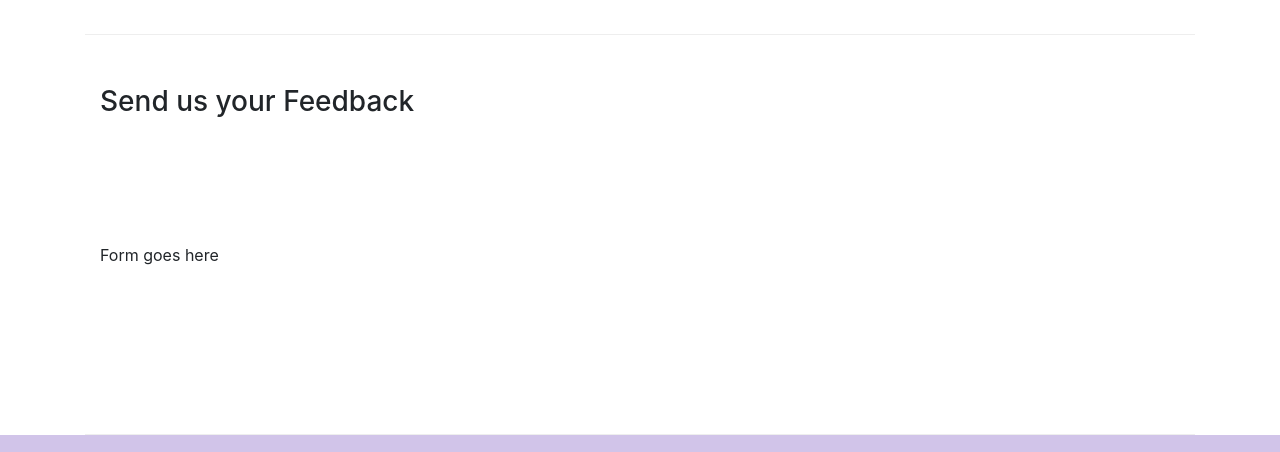
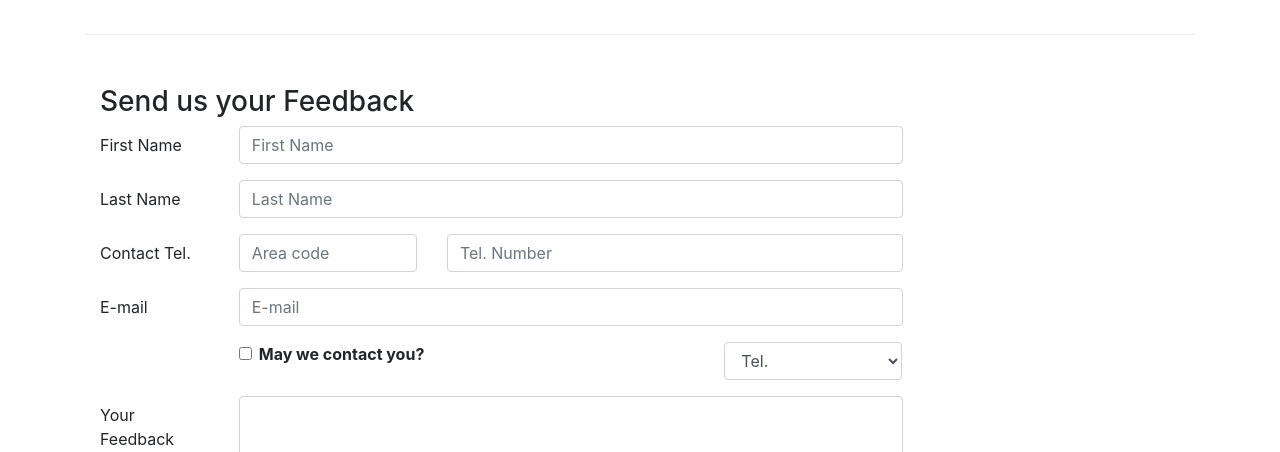
Before and after one commit to dineshpeshwani01/confuison, a website: page contactus.html in a window 1280 px wide. Shown: the part 830-1282 px from the top of the page. Drawn offline with nearby package versions, Linux system fonts and the light colour scheme.

Commit message:
buttons and forms

```diff
--- a/contactus.html
+++ b/contactus.html
@@ -92,7 +92,74 @@
               <h3>Send us your Feedback</h3>
            </div>
             <div class="col-12 col-md-9">
-                Form goes here
+                <form>
+                    <div class="form-group row">
+                         <label for="Firstname" class="col-md-2 col-form-label">First Name</label>
+                         <div class="col-md-10">
+                             <input type="text" class="form-control" id="firstname" name = "firstname"
+                             placeholder="First Name">
+                         </div>
+                    </div>
+                    <div class="form-group row">
+                            <label for="Lastname" class="col-md-2 col-form-label">Last Name</label>
+                            <div class="col-md-10">
+                                <input type="text" class="form-control" id="Lastname" name = "Lastname"
+                                placeholder="Last Name">
+                            </div>
+                    </div>
+
+                    <div class="form-group row">
+                            <label for="telnum" class="col-12 col-md-2 col-form-label">Contact Tel.</label>
+                            <div class="col-5 col-md-3">
+                                <input type="tell" class="form-control" id="areacode" name = "areacode"
+                                placeholder="Area code">
+                            </div>
+
+                            <div class="col-7 col-md-7">
+                                    <input type="tel" class="form-control" id="telnum" name = "telnum"
+                                    placeholder="Tel. Number">
+                                </div>
+                       </div>
+                       <div class="form-group row">
+                               <label for="emailid" class="col-md-2 col-form-label">E-mail</label>
+                               <div class="col-md-10">
+                                   <input type="email" class="form-control" id="emialid" name = "emailid"
+                                   placeholder="E-mail">
+                               </div>
+                       </div>
+                       <div class="form-group row">
+                           <div class="col-md-6 offset-md-2">
+                               <div class="form-check">
+                                   <input type="checkbox" class="form-check-input" name="approve" id="approve"
+                                   value="">
+                                   <label class="form-check-label" for="approve">
+                                       <strong>May we contact you?</strong>
+                                   </label>
+                               </div>
+                           </div>
+                           <div class="col-md-3 offset-md-1">
+                               <select class="form-control">
+                                   <option>Tel.</option>
+                                   <option>Email</option>
+                               </select>
+                           </div>
+                       </div>
+                       <div class="form-group row">
+                            <label for="feedback" class="col-md-2 col-form-label">Your Feedback</label>
+                            <div class="col-md-10">
+                                <textarea class="form-control" id="feedback" name = "feedback"
+                                rows="12"></textarea>
+                            </div>
+                    </div>
+                    <div class="form-group row">
+                        <div class="offset-md-2 col-md-10">
+                            <button type="submit" class="btn btn-primary">
+                                send Feedback
+                            </button>
+                        </div>
+
+                    </div>
+                </form>
             </div>
              <div class="col-12 col-md">
             </div>
```
